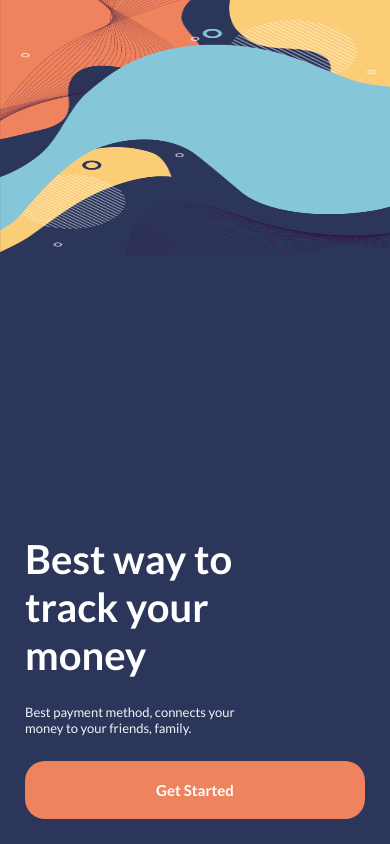
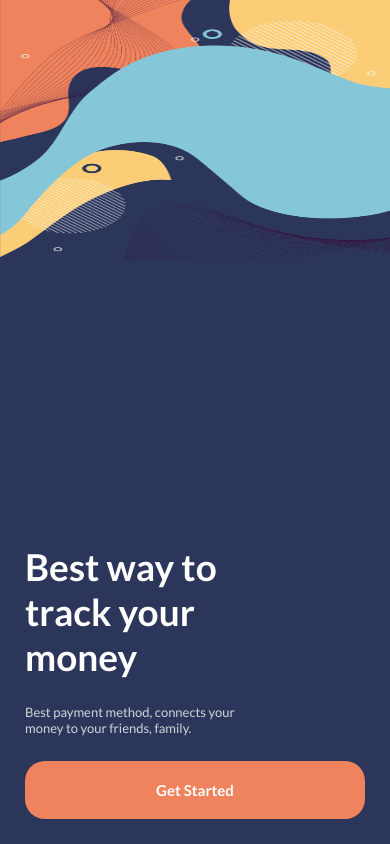
Before and after one commit to tothepointcode/stunning-waffle, a React Native app: screen /GetStarted in a window 390 px wide. Built offline with nearby package versions, Linux system fonts and the light colour scheme.

Commit message:
feat: :construction: Sizing on GetStarted screen touched once more.
BigText size changed and small text default color adjusted.

```diff
--- a/components/Texts/BigText.tsx
+++ b/components/Texts/BigText.tsx
@@ -6,7 +6,7 @@ import styled from "styled-components/native";
 import { colors } from "../colors";
 
 const StyledText = styled.Text`
-  font-size: 40px;
+  font-size: 37px;
   color: ${colors.white};
   text-align: left;
   font-family: Lato-Bold;
--- a/components/Texts/SmallText.tsx
+++ b/components/Texts/SmallText.tsx
@@ -6,7 +6,7 @@ import { colors } from "../colors";
 
 const StyledText = styled.Text`
   font-size: 13px;
-  color: ${colors.graylight};
+  color: ${colors.gray};
   text-align: left;
   font-family: Lato-Regular;
 `;
```
